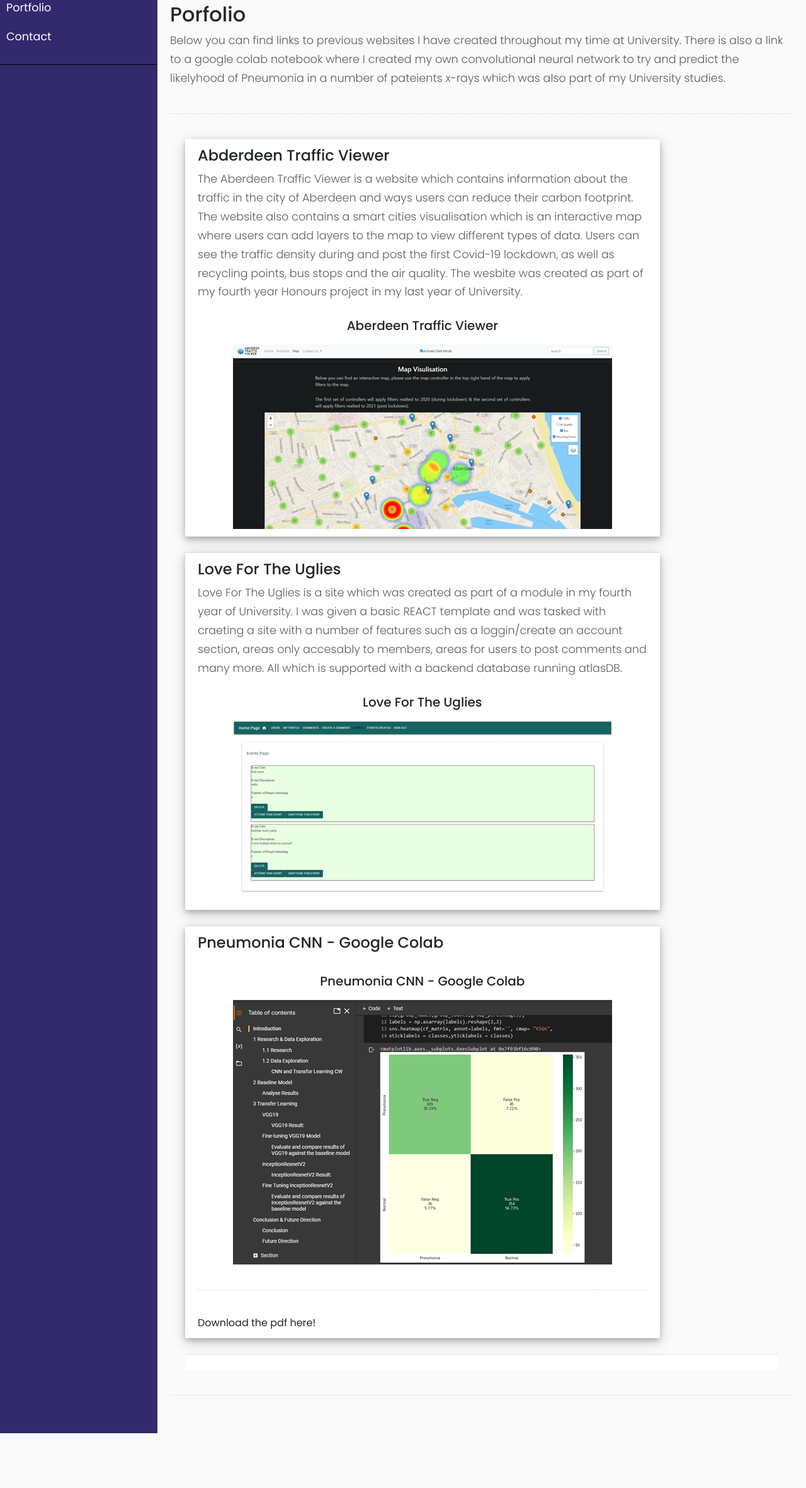
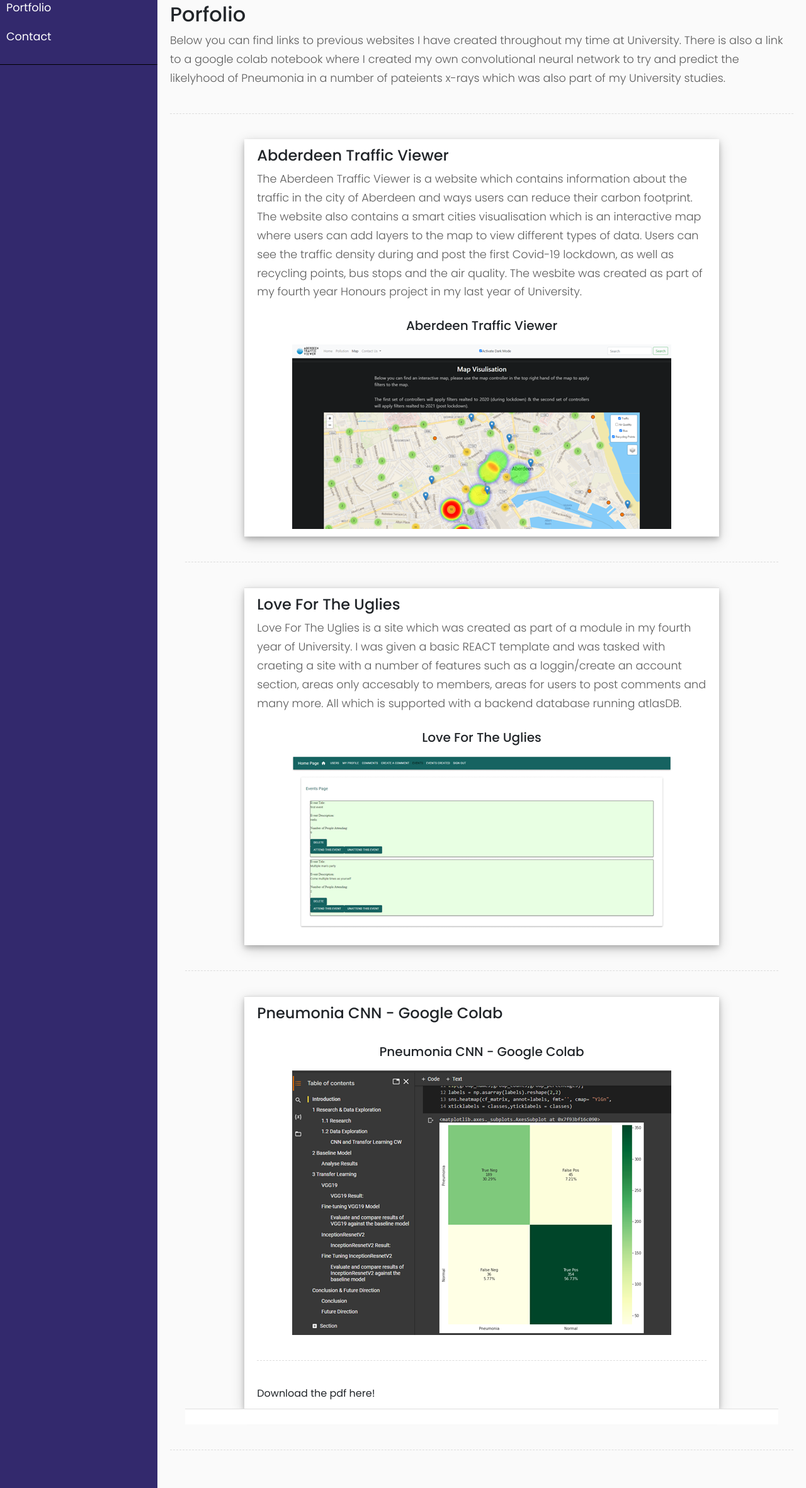
Before and after one commit to bryce2302/Bryces_CV, a PHP site: page /Portfolio.html in a window 1280 px wide. Shown: the part 124-2487 px from the top of the page at 63% size. Before the commit the page ends 2400 px from the top, so only its background shows below. Run offline with PHP 8.4, Linux system fonts and the light colour scheme; some libraries are stand-ins or nearby versions.

Commit message:
sorted the spacing issue

```diff
--- a/CSS/style.css
+++ b/CSS/style.css
@@ -154,10 +154,14 @@ div.polaroid {
     background-color: white;
     box-shadow: 0 4px 8px 0 rgba(0, 0, 0, 0.2), 0 6px 20px 0 rgba(0, 0, 0, 0.19);
     margin-bottom: 25px;
+    display: block;
+    margin: 0 auto;
   }
   div.container {
     text-align: center;
     padding: 10px 20px;
+    display: block;
+    margin: 0 auto;
   }
 
 img {
--- a/Portfolio.html
+++ b/Portfolio.html
@@ -59,24 +59,29 @@
 
             <div class="m-4">
                 <ul class="list-group list-group-flush">
+
                     <div class="polaroid">
                     <li class="list-group-item"> <h4>Abderdeen Traffic Viewer</h4>
                         <p>The Aberdeen Traffic Viewer is a website which contains information about the traffic in the city of Aberdeen and ways users can reduce their carbon footprint. The website also contains a smart cities visualisation which is an interactive map where users can add layers to the map to view different types of data. Users can see the traffic density during and post the first Covid-19 lockdown, as well as recycling points, bus stops and the air quality. The wesbite was created as part of my fourth year Honours project in my last year of University. </p>
                         <a href="https://aberdeen-traffic.herokuapp.com"> <div class="container">
                             <h5>Aberdeen Traffic Viewer</h5>
                             </div><img alt="aberdeen-traffic" src="Images/Aberdeen-Traffic.png">
-                        </div>
+                    </div>
 
-                        <div class="polaroid">
+                    <div class="line"></div>
+
+                    <div class="polaroid">
                             <li class="list-group-item"> <h4>Love For The Uglies</h4>
                                 <p>Love For The Uglies is a site which was created as part of a module in my fourth year of University. I was given a basic REACT template and was tasked with craeting a site with a number of features such as a loggin/create an account section, areas only accesably to members, areas for users to post comments and many more. All which is supported with a backend database running atlasDB.  </p>
                                 <a href="https://love-for-the-uglies.herokuapp.com/"> <div class="container">
                                     <h5>Love For The Uglies</h5>
                                     </div>
                                     <img alt="CNN-Pneumonia" src="Images/Love-Uglies.png">
-                                </div>
+                    </div>
 
-                                <div class="polaroid">
+                    <div class="line"></div>
+
+                    <div class="polaroid">
                                     <li class="list-group-item"> <h4>Pneumonia CNN - Google Colab</h4>
                                         <p> </p>
                                         <a href="https://colab.research.google.com/drive/1O1C6SWxl9aNfbLg-YV8RRgmtKAiUwhs2?usp=sharing"> <div class="container">
@@ -87,7 +92,7 @@
                                             <div class="line"></div>
 
                                             <a href="PDF/CNN_Pneumonia.pdf" download="CNN-Pneumonia">Download the pdf here!</a>
-                                        </div>
+                    </div>
 
                     <li class="list-group-item"></li>
                 </ul>
```
